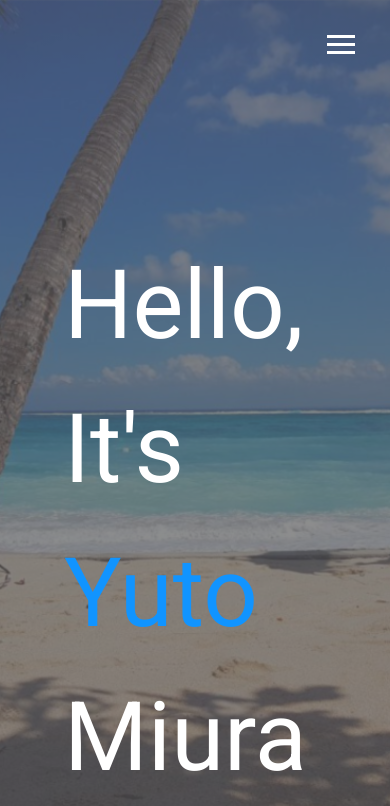
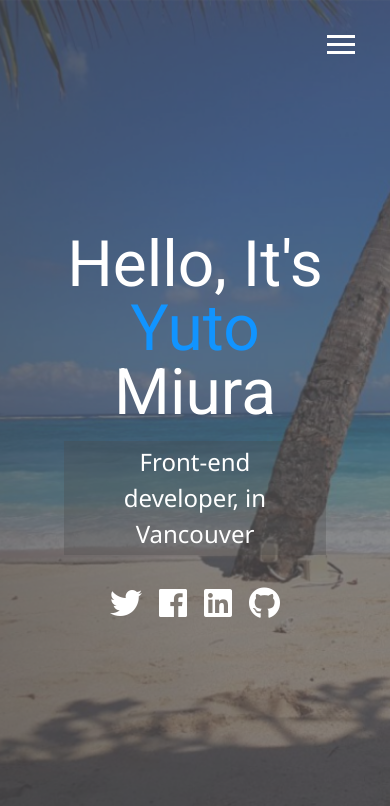
Before and after one commit to 0209Eugene/myportfolioSite, a website: page dist/index.html in a window 390 px wide. Shown: the top 806 px of the page. Drawn offline with Linux system fonts and the light colour scheme.

Commit message:
added media queries

```diff
--- a/scss/_config.scss
+++ b/scss/_config.scss
@@ -36,3 +36,28 @@ $background-opacity: 0.6;
         }
     }
 }
+
+// Media Query Mixins
+@mixin mediaSm {
+    @media screen and (max-width: 500px){
+        @content;
+    }
+}
+
+@mixin mediaMd {
+    @media screen and (max-width: 768px){
+        @content;
+    }
+}
+
+@mixin mediaLg {
+    @media screen and (min-width: 769px) and (max-width: 1170px){
+        @content;
+    }
+}
+
+@mixin mediaXl {
+    @media screen and (min-width: 1171px){
+        @content;
+    }
+}
--- a/scss/_menu.scss
+++ b/scss/_menu.scss
@@ -76,7 +76,7 @@
         }
 
         &-branding {
-            background: $primary-color;
+           background: darken($primary-color, 100);
              transform: translate3d(-100%,0,0);
             @include easeOut;
 
--- /dev/null
+++ b/scss/_mobile.scss
@@ -0,0 +1,58 @@
+// Widescreens
+@include mediaXl {
+
+}
+
+// Desktop & Laptop
+@include mediaLg {
+
+}
+
+// Tablets & small Laptop
+@include mediaMd {
+    main {
+        align-items: center;
+        text-align: center;
+
+        .lg-heading {
+            line-height: 1;
+            margin-bottom: 1rem;
+        }
+    }
+
+    ul.menu-nav,
+    div.menu-branding {
+        float: none;
+        width: 100%;
+        min-height: 0;
+
+        &.show {
+            transform: translate3d(0,0,0);
+        }
+    }
+    .menu-nav {
+        height: 65vh;
+        transform: translate3d(0, 100%, 0);
+        font-size: 1.2rem;
+    }
+
+    .menu-branding {
+        height: 35vh;
+        transform: translate3d(0, -100%, 0);
+
+        .portrait {
+            background: url(/images/myPics.jpg);
+            background-size: cover;
+            width: 150px;
+            height: 150px;
+        }
+    }
+}
+
+// Smartphones
+@include mediaSm {
+    main#home h1 {
+        margin-top: 10vh;
+    }
+
+}
--- a/scss/main.scss
+++ b/scss/main.scss
@@ -1,5 +1,6 @@
 @import 'config';
 @import 'menu';
+@import 'mobile';
 
 * {
     box-sizing: border-box;
@@ -24,14 +25,14 @@ h3 {
     font-weight: 400;
 
     &.lg-heading {
-        font-size: 6rem;
+        font-size: 4rem;
         font-family: 'roboto';
     }
 
     &.sm-heading {
         margin-bottom: 2rem;
         padding: 0.2rem 1rem;
-        background: rgba(lighten($primary-color, 2),.5);
+        background: rgba(lighten($primary-color, 2),.3);
     }
 }
 
```
Also changed, not shown: dist/css/main.css.
